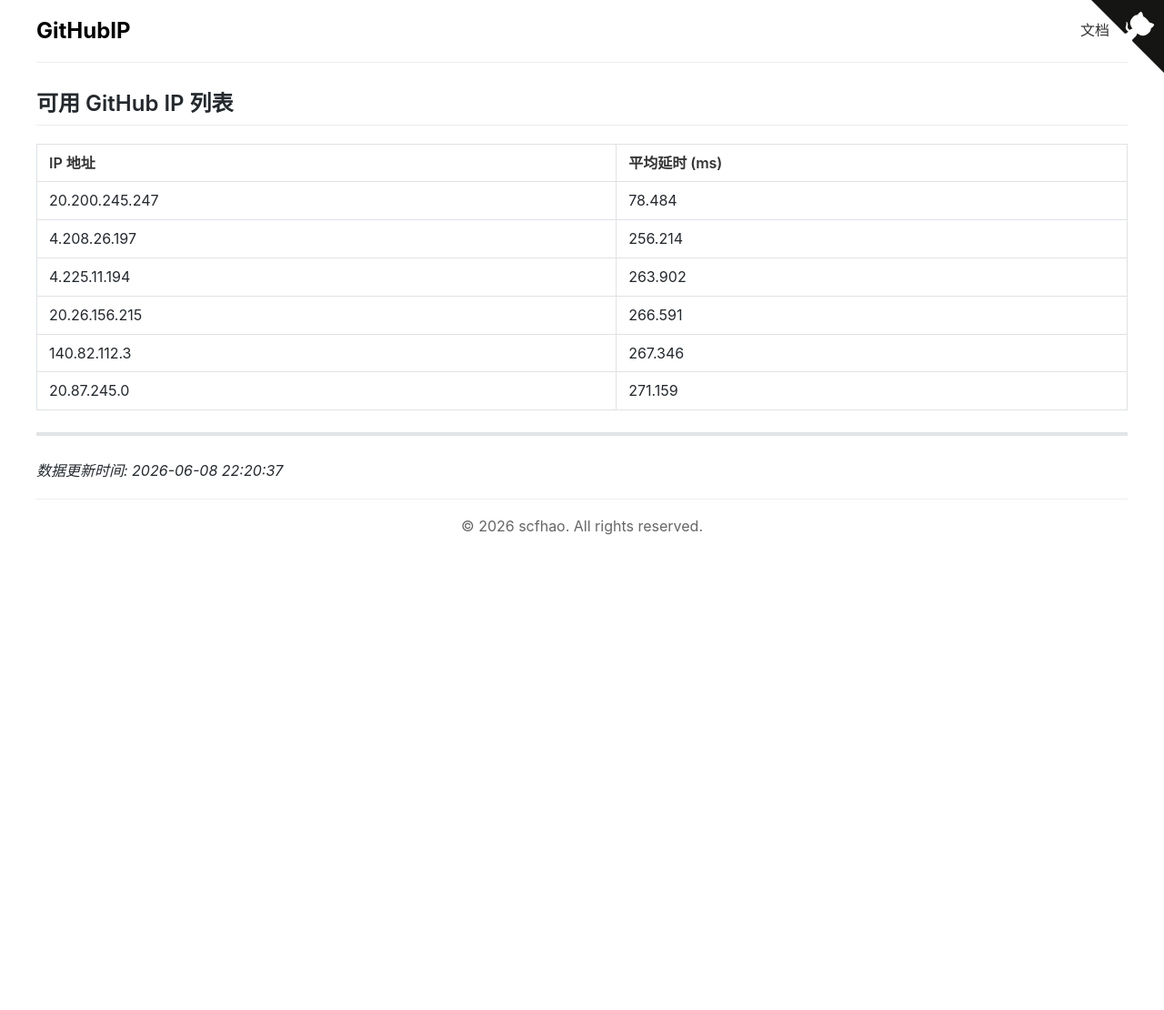
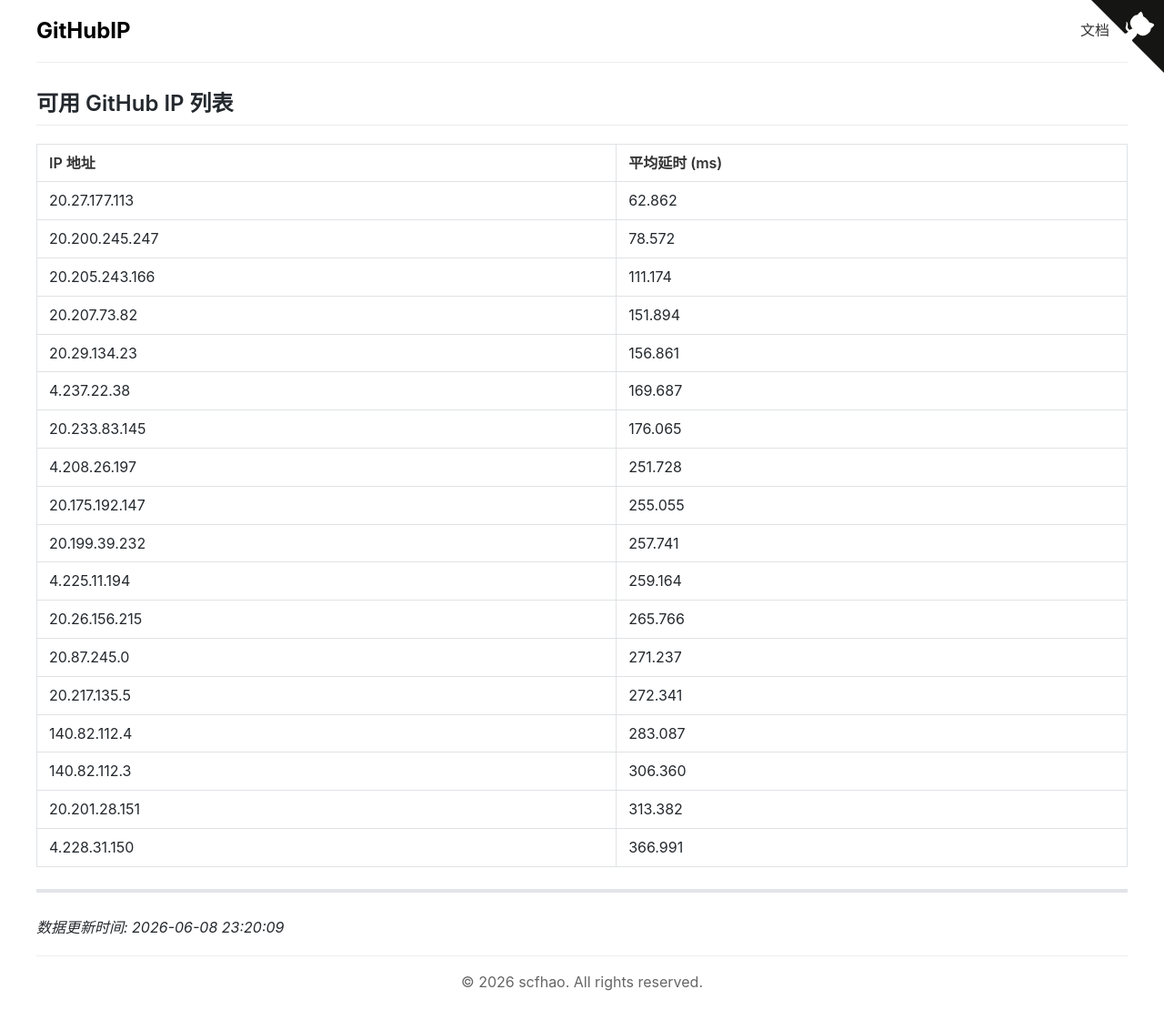
Before and after one commit to scfhao/GitHubIP, a Jekyll site: the page built from index.md, in a window 1280 px wide. Shown: the whole page at 91% size. Built offline with Jekyll 4.4.1, drawn with Linux system fonts in a browser that asks for light colours; before the commit the page ends 900 px from its top, so only the background shows below that.

Commit message:
自动脚本执行 - 2026-06-08 23:20:09

```diff
--- a/index.md
+++ b/index.md
@@ -1,20 +1,32 @@
 ---
 layout: home
 title: GitHub IP 列表
-date: 2026-06-08 22:20:37
+date: 2026-06-08 23:20:09
 ---
 
 ## 可用 GitHub IP 列表
 
 | IP 地址 | 平均延时 (ms) |
 |---------|--------------|
-| 20.200.245.247 | 78.484 |
-| 4.208.26.197 | 256.214 |
-| 4.225.11.194 | 263.902 |
-| 20.26.156.215 | 266.591 |
-| 140.82.112.3 | 267.346 |
-| 20.87.245.0 | 271.159 |
+| 20.27.177.113 | 62.862 |
+| 20.200.245.247 | 78.572 |
+| 20.205.243.166 | 111.174 |
+| 20.207.73.82 | 151.894 |
+| 20.29.134.23 | 156.861 |
+| 4.237.22.38 | 169.687 |
+| 20.233.83.145 | 176.065 |
+| 4.208.26.197 | 251.728 |
+| 20.175.192.147 | 255.055 |
+| 20.199.39.232 | 257.741 |
+| 4.225.11.194 | 259.164 |
+| 20.26.156.215 | 265.766 |
+| 20.87.245.0 | 271.237 |
+| 20.217.135.5 | 272.341 |
+| 140.82.112.4 | 283.087 |
+| 140.82.112.3 | 306.360 |
+| 20.201.28.151 | 313.382 |
+| 4.228.31.150 | 366.991 |
 
 ---
 
-*数据更新时间: 2026-06-08 22:20:37*
+*数据更新时间: 2026-06-08 23:20:09*
```
